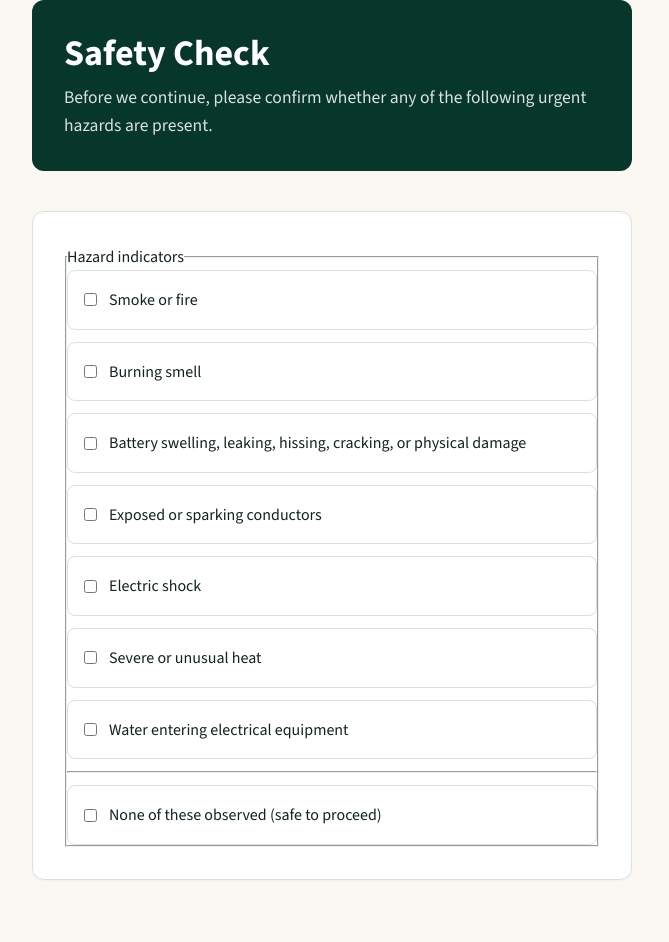
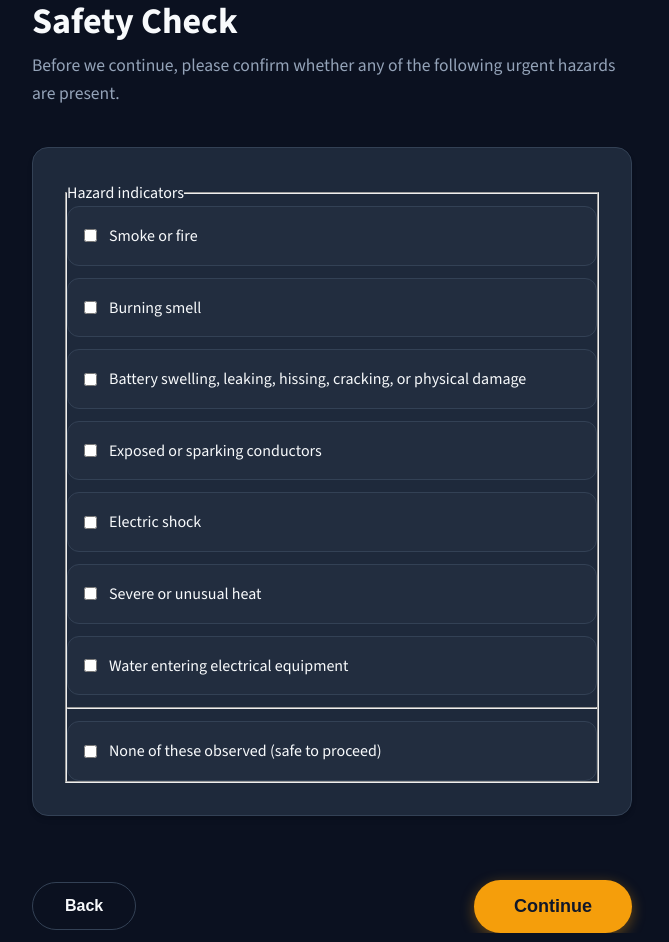
Before and after one commit to albunani/SolarResolve-24, a React (Vite) app in the folder frontend/: page /safety-check in a window 1280 px wide. Shown: the top 942 px of the page, without its empty margins (308-977 px from the left). Built offline with nearby package versions, Linux system fonts and the light colour scheme; no server answers.

Commit message:
Revert "feat: align SolarResolve precisely to SolarPeer360 internal design specs"
This reverts commit f031a4250f5a3c0475d8aaf541aa4a916d3c90d9.

```diff
--- a/frontend/src/index.css
+++ b/frontend/src/index.css
@@ -1,28 +1,22 @@
 @import url('https://fonts.googleapis.com/css2?family=Source+Sans+3:wght@400;500;600;700;800&display=swap');
 
 :root {
-  /* SolarPeer360 Exact Brand Palette */
-  --bg-main: #FBF8F3; /* Warm Cream */
-  --bg-surface: #FFFFFF; /* Surface White */
+  /* SolarPeer360 Inspired Palette */
+  --bg-main: #0b1120; /* Deep dark slate */
+  --bg-surface: #1e293b; /* Slightly lighter card bg */
+  --bg-white: #ffffff;
 
-  --text-primary: #13231D; /* Energy Ink */
-  --text-secondary: #627069; /* Market Grey */
-  --text-muted: #627069;
+  --text-primary: #f8fafc;
+  --text-secondary: #94a3b8;
+  --text-muted: #64748b;
+  --text-dark: #0f172a;
 
-  --primary-brand: #0B4D3B; /* Grid Green */
-  --primary-dark: #07372B; /* Deep Grid */
+  --accent-primary: #f59e0b; /* Amber energy */
+  --accent-hover: #fbbf24;
+  --accent-focus: #fcd34d;
 
-  --accent-primary: #F4B43A; /* Solar Amber */
-  --accent-hover: #E3A329;
-  --accent-focus: #FCD34D;
-
-  --border-color: #D9E2DC; /* Soft Line */
-  --border-light: #D9E2DC;
-
-  --color-success: #16875A; /* Confirmed Green */
-  --color-warning: #B96B00; /* Warning Amber */
-  --color-error: #C23B3B; /* Fault Red */
-  --color-info: #2867B2; /* Utility Blue */
+  --border-color: #334155;
+  --border-light: #e2e8f0;
 
   /* Typography */
   --font-sans: 'Source Sans 3', system-ui, -apple-system, sans-serif;
@@ -32,12 +26,12 @@
   --space-md: 1rem;
   --space-lg: 2rem;
   --space-xl: 4rem;
-  --radius-md: 8px;
-  --radius-lg: 12px;
+  --radius-md: 12px;
+  --radius-lg: 16px;
 
-  --shadow-sm: 0 1px 2px 0 rgba(11, 77, 59, 0.05);
-  --shadow-md: 0 4px 6px -1px rgba(11, 77, 59, 0.08), 0 2px 4px -1px rgba(11, 77, 59, 0.04);
-  --shadow-lg: 0 10px 15px -3px rgba(11, 77, 59, 0.1), 0 4px 6px -2px rgba(11, 77, 59, 0.05);
+  --shadow-sm: 0 1px 2px 0 rgba(0, 0, 0, 0.05);
+  --shadow-md: 0 4px 6px -1px rgba(0, 0, 0, 0.1), 0 2px 4px -1px rgba(0, 0, 0, 0.06);
+  --shadow-lg: 0 10px 15px -3px rgba(0, 0, 0, 0.1), 0 4px 6px -2px rgba(0, 0, 0, 0.05);
 
   --max-width: 800px;
 }
@@ -57,14 +51,14 @@ body {
 }
 
 a {
-  color: var(--primary-brand);
+  color: var(--accent-primary);
   text-decoration: none;
-  font-weight: 600;
+  font-weight: 500;
   transition: color 0.2s ease;
 }
 
 a:hover {
-  color: var(--primary-dark);
+  color: var(--accent-hover);
 }
 
 .app-container {
@@ -82,18 +76,18 @@ a:hover {
   border: 1px solid var(--border-color);
   border-radius: var(--radius-lg);
   padding: var(--space-lg);
-  box-shadow: var(--shadow-sm);
+  box-shadow: var(--shadow-md);
   transition: transform 0.2s ease, box-shadow 0.2s ease;
 }
 
 .card-lift:hover {
-  transform: translateY(-2px);
-  box-shadow: var(--shadow-md);
+  transform: translateY(-4px);
+  box-shadow: var(--shadow-lg);
 }
 
 /* Typography utilities */
 .eyebrow {
-  color: var(--primary-brand);
+  color: var(--accent-primary);
   font-weight: 700;
   text-transform: uppercase;
   letter-spacing: 0.05em;
@@ -120,7 +114,7 @@ a:hover {
   width: 48px;
   height: 48px;
   border-radius: 12px;
-  background-color: rgba(244, 180, 58, 0.15); /* Solar Amber tint */
+  background-color: rgba(245, 158, 11, 0.1);
   color: var(--accent-primary);
   margin-bottom: 1rem;
 }
--- a/frontend/src/screens/FormStyles.css
+++ b/frontend/src/screens/FormStyles.css
@@ -10,22 +10,18 @@
 
 .form-header {
   margin-bottom: var(--space-sm);
-  background-color: var(--primary-dark);
-  color: #FFFFFF;
-  padding: var(--space-lg);
-  border-radius: var(--radius-lg);
 }
 
 .form-header h1 {
   font-size: 2.25rem;
   font-weight: 800;
-  color: #FFFFFF;
+  color: var(--text-primary);
   margin-bottom: var(--space-sm);
   line-height: 1.2;
 }
 
 .form-header p {
-  color: #D9E2DC;
+  color: var(--text-secondary);
   font-size: 1.1rem;
 }
 
@@ -37,12 +33,12 @@
   display: flex;
   flex-direction: column;
   gap: var(--space-md);
-  box-shadow: var(--shadow-sm);
+  box-shadow: var(--shadow-md);
   transition: transform 0.2s ease, box-shadow 0.2s ease;
 }
 
 .form-section:hover {
-  box-shadow: var(--shadow-md);
+  box-shadow: var(--shadow-lg);
   transform: translateY(-2px);
 }
 
@@ -70,13 +66,13 @@
   padding: 16px;
   border-radius: var(--radius-md);
   border: 1px solid var(--border-color);
-  background-color: #FFFFFF;
+  background-color: rgba(255, 255, 255, 0.02);
   transition: all 0.2s;
 }
 
 .checkbox-label:hover {
-  background-color: var(--bg-main);
-  border-color: var(--primary-brand);
+  background-color: rgba(255, 255, 255, 0.05);
+  border-color: var(--text-secondary);
 }
 
 .checkbox-text {
@@ -111,7 +107,7 @@ input[type="text"],
 input[type="number"],
 select,
 textarea {
-  background-color: #FFFFFF;
+  background-color: #0f172a; /* Darker than surface */
   color: var(--text-primary);
   border: 1px solid var(--border-color);
   border-radius: var(--radius-md);
@@ -125,8 +121,8 @@ input:focus,
 select:focus,
 textarea:focus {
   outline: none;
-  border-color: var(--primary-brand);
-  box-shadow: 0 0 0 3px rgba(11, 77, 59, 0.15);
+  border-color: var(--accent-primary);
+  box-shadow: 0 0 0 3px rgba(245, 158, 11, 0.2);
 }
 
 textarea {
@@ -135,11 +131,11 @@ textarea {
 }
 
 .input-error {
-  border-color: var(--color-error) !important;
+  border-color: #ef4444 !important;
 }
 
 .error-text {
-  color: var(--color-error);
+  color: #ef4444;
   font-size: 0.85rem;
   margin-top: -0.25rem;
 }
@@ -154,18 +150,19 @@ textarea {
 
 .secondary-btn {
   background-color: transparent;
-  color: var(--primary-brand);
+  color: var(--text-primary);
   font-size: 1rem;
   font-weight: 600;
   padding: 0.875rem 2rem;
-  border: 1px solid var(--primary-brand);
-  border-radius: var(--radius-md);
+  border: 1px solid var(--border-color);
+  border-radius: 9999px;
   cursor: pointer;
   transition: all 0.2s ease;
 }
 
 .secondary-btn:hover {
-  background-color: rgba(11, 77, 59, 0.05);
+  background-color: rgba(255, 255, 255, 0.05);
+  border-color: var(--text-secondary);
 }
 
 .secondary-btn:active {
@@ -174,18 +171,18 @@ textarea {
 
 /* Escalation State */
 .escalation-container {
-  border-color: rgba(194, 59, 59, 0.3);
-  background-color: rgba(194, 59, 59, 0.05);
+  border-color: rgba(239, 68, 68, 0.3);
+  background-color: rgba(239, 68, 68, 0.1);
   box-shadow: none;
 }
 
 .escalation-container h2 {
-  color: var(--color-error);
-  border-bottom-color: rgba(194, 59, 59, 0.2);
+  color: #ef4444;
+  border-bottom-color: rgba(239, 68, 68, 0.2);
 }
 
 .escalation-text {
   font-size: 1.1rem;
   font-weight: 500;
-  color: var(--color-error);
+  color: #ef4444;
 }
--- a/frontend/src/screens/HomeScreen.css
+++ b/frontend/src/screens/HomeScreen.css
@@ -5,19 +5,15 @@
 }
 
 .home-header {
-  background-color: var(--primary-dark);
-  color: #FFFFFF;
   text-align: center;
-  padding: var(--space-xl) var(--space-md);
-  border-radius: var(--radius-lg);
   margin-bottom: var(--space-md);
-  box-shadow: var(--shadow-md);
+  padding: var(--space-xl) 0;
 }
 
 .brand-title {
   font-size: 3rem;
   font-weight: 800;
-  color: #FFFFFF;
+  color: var(--text-primary);
   margin-bottom: var(--space-sm);
   line-height: 1.1;
 }
@@ -28,7 +24,7 @@
 
 .value-prop {
   font-size: 1.25rem;
-  color: #D9E2DC;
+  color: var(--text-secondary);
   max-width: 600px;
   margin: 0 auto;
 }
@@ -40,7 +36,7 @@
   border: 1px solid var(--border-color);
   border-radius: var(--radius-lg);
   padding: var(--space-lg);
-  box-shadow: var(--shadow-sm);
+  box-shadow: var(--shadow-md);
 }
 
 .scope-section h2,
@@ -66,12 +62,12 @@
 }
 
 .urgent-safety-reminder {
-  border-color: rgba(194, 59, 59, 0.2); /* Fault Red */
-  background-color: rgba(194, 59, 59, 0.05);
+  border-color: rgba(239, 68, 68, 0.2);
+  background-color: rgba(239, 68, 68, 0.05);
 }
 
 .urgent-safety-reminder h3 {
-  color: var(--color-error);
+  color: #ef4444;
 }
 
 .cta-container {
@@ -81,14 +77,14 @@
 }
 
 .primary-cta {
-  background-color: var(--primary-brand);
-  color: #FFFFFF;
+  background-color: var(--accent-primary);
+  color: var(--text-dark);
   font-size: 1.125rem;
   font-weight: 700;
   padding: 1rem 2.5rem;
   border: none;
-  border-radius: var(--radius-md);
-  box-shadow: var(--shadow-md);
+  border-radius: 9999px; /* Pill shape */
+  box-shadow: 0 4px 14px 0 rgba(245, 158, 11, 0.39);
   cursor: pointer;
   transition: all 0.2s ease;
   display: inline-flex;
@@ -97,9 +93,9 @@
 }
 
 .primary-cta:hover {
-  background-color: var(--primary-dark);
+  background-color: var(--accent-hover);
   transform: translateY(-2px);
-  box-shadow: var(--shadow-lg);
+  box-shadow: 0 6px 20px rgba(245, 158, 11, 0.4);
 }
 
 .primary-cta:active {
```
